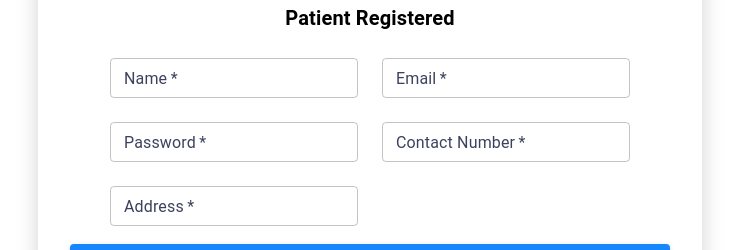
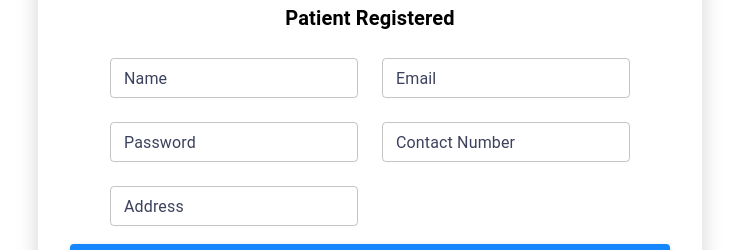
Before and after one commit to abrarasif11/PH-Healthcare-Frontend, a Next.js app: page /register in a window 1280 px wide. Shown: the part 275-525 px from the top of the page, without its empty margins (270-1009 px from the left). Built offline with nearby package versions, Linux system fonts and the light colour scheme.

Commit message:
displaying custom error messages on register

```diff
--- a/src/app/register/page.tsx
+++ b/src/app/register/page.tsx
@@ -37,6 +37,16 @@ export const validationSchema = z.object({
   password: z.string().min(6, "Must be at least 6 characters"),
   patient: patientValidationSchema,
 });
+
+export const defaultValues = {
+  password: "",
+  patient: {
+    name: "",
+    email: "",
+    contactNumber: "",
+    address: "",
+  },
+};
 
 const RegisterPage = () => {
   const router = useRouter();
@@ -100,15 +110,11 @@ const RegisterPage = () => {
             <PHForms
               onSubmit={handleRegister}
               resolver={zodResolver(validationSchema)}
+              defaultValues={defaultValues}
             >
               <Grid container spacing={3} my={1} ml={5}>
                 <Grid item md={6}>
-                  <PHInput
-                    label="Name"
-                    fullWidth={true}
-                    name="patient.name"
-                    required={true}
-                  />
+                  <PHInput label="Name" fullWidth={true} name="patient.name" />
                 </Grid>
                 <Grid item md={6}>
                   <PHInput
@@ -116,7 +122,6 @@ const RegisterPage = () => {
                     type="email"
                     fullWidth={true}
                     name="patient.email"
-                    required={true}
                   />
                 </Grid>
                 <Grid item md={6}>
@@ -124,7 +129,6 @@ const RegisterPage = () => {
                     label="Password"
                     type="password"
                     name="password"
-                    required={true}
                   ></PHInput>
                 </Grid>
                 <Grid item md={6}>
@@ -132,7 +136,6 @@ const RegisterPage = () => {
                     label="Contact Number"
                     type="tel"
                     name="patient.contactNumber"
-                    required={true}
                   ></PHInput>
                 </Grid>
                 <Grid item md={6}>
@@ -140,7 +143,6 @@ const RegisterPage = () => {
                     label="Address"
                     type="text"
                     name="patient.address"
-                    required={true}
                   ></PHInput>
                 </Grid>
               </Grid>
```
